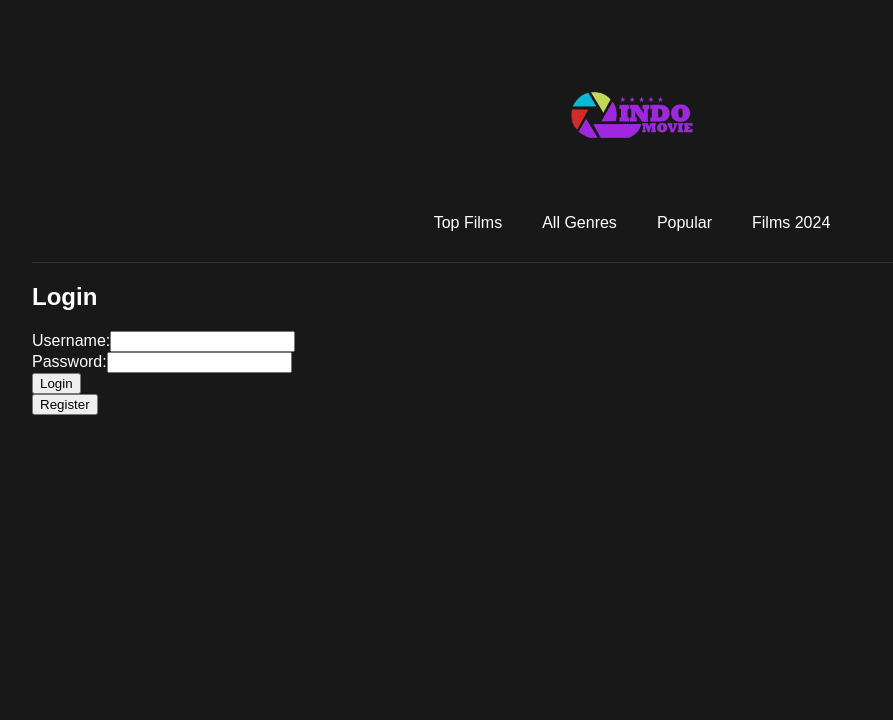
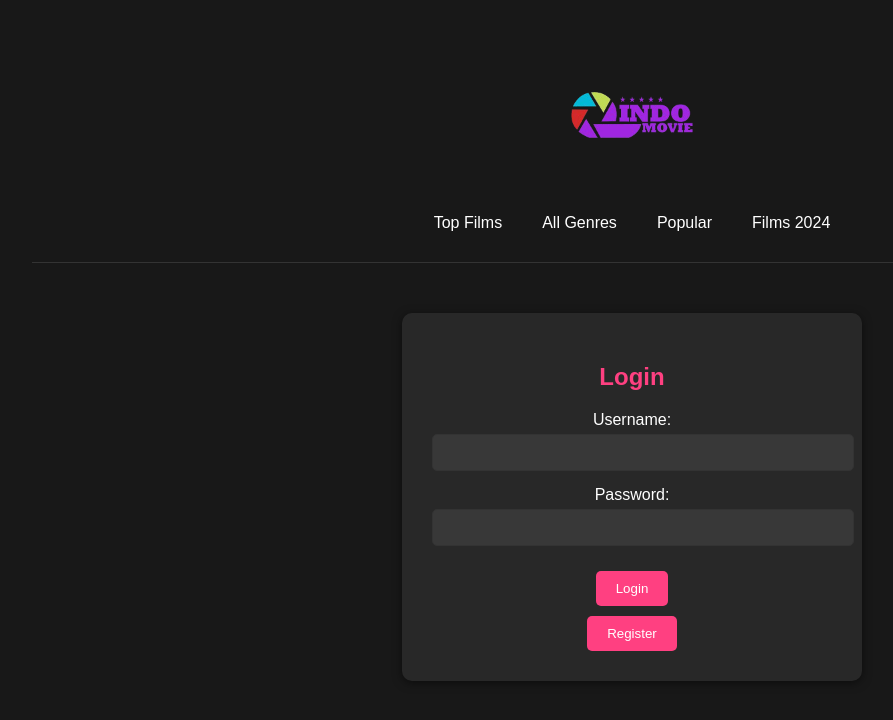
Before and after one commit to ApsaelSiburian/app-search-flim, a React (Create React App) app: page / in a window 1280 px wide. Shown: the top 720 px of the page, without its empty margins (8-901 px from the left). Built offline with nearby package versions, Linux system fonts and the light colour scheme.

Commit message:
Update App.css

```diff
--- a/src/App.css
+++ b/src/App.css
@@ -21,8 +21,8 @@ header {
 }
 
 .logo img {
-  height: 150px; /* Increase the height to make the logo larger */
-  margin-bottom: 10px; /* Add some space between the logo and nav */
+  height: 150px;
+  margin-bottom: 10px;
 }
 
 nav {
@@ -52,7 +52,7 @@ nav a:hover {
 
 .search input {
   padding: 10px 20px;
-  width: 400px;
+  width: 250px;
   border-radius: 25px;
   border: none;
   font-size: 16px;
@@ -63,7 +63,7 @@ nav a:hover {
   background: none;
   border: none;
   position: absolute;
-  right: calc(50% - 200px); /* Center the button relative to the input */
+  right: calc(50% - 200px);
   cursor: pointer;
 }
 
@@ -88,14 +88,96 @@ nav a:hover {
   color: #ff4081;
 }
 
-/* Center the loading spinner */
 .loading {
   display: flex;
   justify-content: center;
   align-items: center;
-  height: 50vh; /* Adjust this to center vertically */
+  height: 50vh;
 }
 
 .loading img {
   width: 150px;
 }
+
+/* General form styling */
+.form-container {
+  background-color: #282828;
+  padding: 30px;
+  border-radius: 10px;
+  box-shadow: 0 2px 10px rgba(0, 0, 0, 0.5);
+  max-width: 400px;
+  margin: 50px auto;
+  text-align: center;
+}
+
+.form-container h2 {
+  margin-bottom: 20px;
+  color: #ff4081;
+}
+
+.form-container form div {
+  margin-bottom: 15px;
+}
+
+.form-container label {
+  display: block;
+  margin-bottom: 5px;
+}
+
+.form-container input {
+  width: 100%;
+  padding: 10px;
+  border: 1px solid #333;
+  border-radius: 5px;
+  background-color: #383838;
+  color: #ffffff;
+}
+
+.form-container button {
+  padding: 10px 20px;
+  border: none;
+  border-radius: 5px;
+  background-color: #ff4081;
+  color: #ffffff;
+  cursor: pointer;
+  transition: background-color 0.3s ease;
+  margin-top: 10px;
+}
+
+.form-container button:hover {
+  background-color: #ff1c5c;
+}
+
+.form-container .switch-form {
+  margin-top: 20px;
+  color: #ff4081;
+  cursor: pointer;
+}
+
+.form-container .switch-form:hover {
+  color: #ff1c5c;
+}
+
+/* User profile styling */
+.user-profile {
+  text-align: center;
+  margin: 20px 0;
+}
+
+.user-profile h2 {
+  color: #ff4081;
+}
+
+.user-profile button {
+  padding: 10px 20px;
+  border: none;
+  border-radius: 5px;
+  background-color: #ff4081;
+  color: #ffffff;
+  cursor: pointer;
+  transition: background-color 0.3s ease;
+}
+
+.user-profile button:hover {
+  background-color: #ff1c5c;
+}
```
